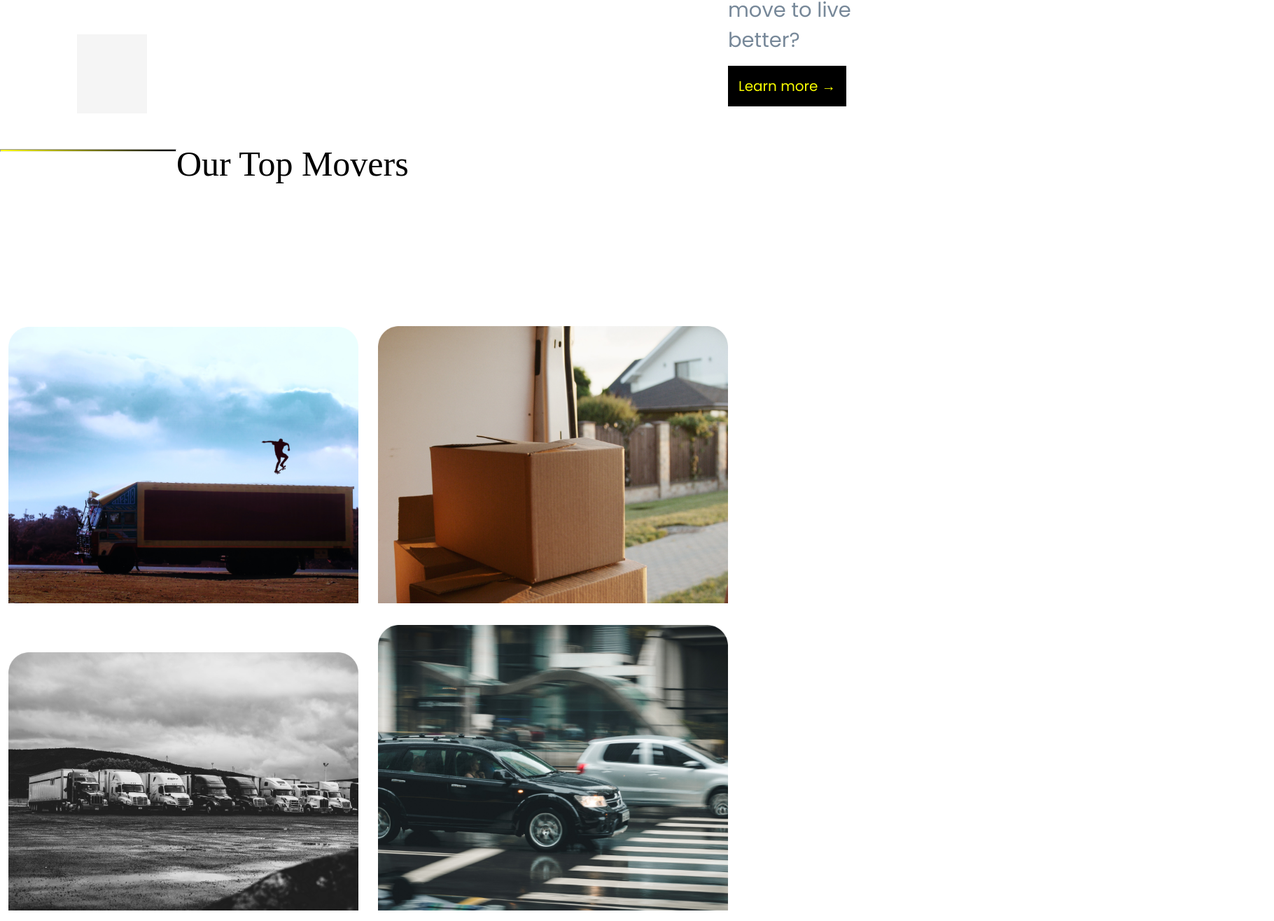
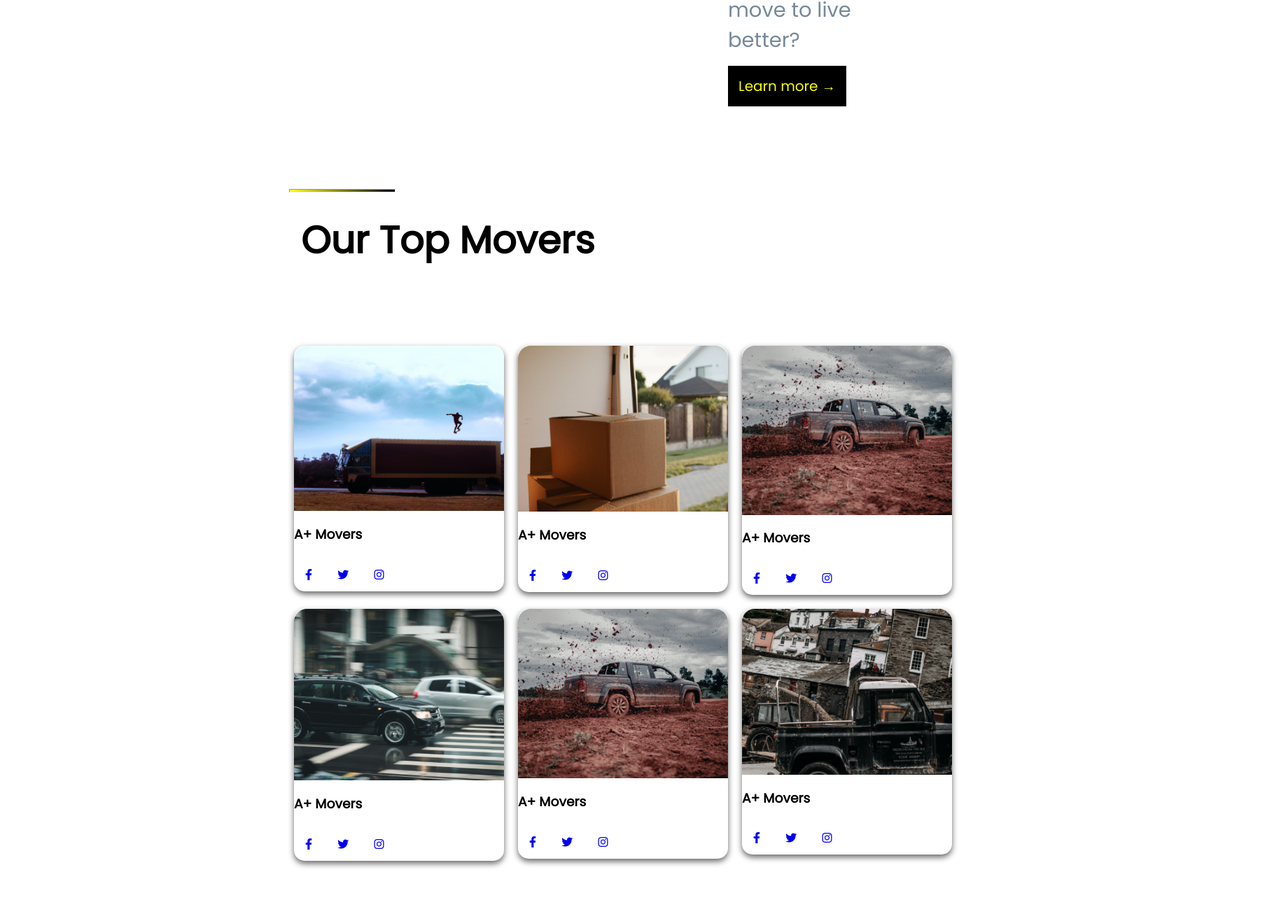
Before and after one commit to alvo254/Moringa-school-IP-2, a plain HTML site: page index.html in a window 1280 px wide. Shown: the part 1010-2326 px from the top of the page at 70% size, 1820 px wide, since content can reach past the window. Drawn offline with Linux system fonts and the light colour scheme; a web font is replaced by a local one.

Commit message:
Better card desgin for index.html

```diff
--- a/assets/style.css
+++ b/assets/style.css
@@ -88,6 +88,55 @@ nav ul li a{
 /* ----------------------------------------------------------end header section end --------------------------------------------------------- */
 
 /* -----------------------------------------------------------start of movers section1 ------------------------------------------------------------ */
+
+#carded{
+    width: 1000;
+    margin-bottom: 120;
+    padding-top: 120;
+    display: inline-block;
+    padding-left: 410;
+    padding-right: 410;
+    /* background-color: #FAFF00; */
+
+}
+
+#carded .dashing{
+    margin-top: 12;
+    margin-left: 3;
+    width: 150;
+    float: left;
+    height: 2.5;
+    background: -webkit-gradient(linear, 0 0, 100% 0, from(yellow), to(black));
+
+}
+#carded .cardedText{
+    margin-left: 20;
+    font-size: 54px;
+}
+.wrap{
+    /* display: inline; */
+    width: 1000px;
+    justify-content: space-between;
+    margin: auto;
+    margin-top: 100px;
+}
+.card{
+    box-shadow: 0 4px 8px 0 rgba(0, 0, 0, 0.6);
+    width: 300px;
+    background-color: #fff;
+    float: left;
+    margin: 10px;
+    border-radius: 15px;
+    background-size: cover;
+
+}
+
+.cont .icons a i{
+    padding: 16;
+    justify-content: space-between;
+    justify-content: center;
+}
+
 
 #hust{
     display: flex;
--- a/index.html
+++ b/index.html
@@ -48,20 +48,96 @@
         </div>
     </section>
 
-    <section id="movers">
-        <div class="imaging">
-            <hr class="dashed">
+    <section id="carded">
+        <hr class="dashing">
+        <h2 class="cardedText">Our Top Movers</h2>
+        <div class="wrap">
 
-            <h2 id="moverTexts">Our Top Movers</h2>
+            <div class="card">
+                <img src="/assets/images/ehem 1.png" style="width: 100%;" alt="">
+                <div class="cont">
+                    <h3>A+ Movers</h3>
+                    <div class="icons">
+                    <a href="#"><i class="fa-brands fa-facebook-f"></i></a>
+                    <a href="#"><i class="fa-brands fa-twitter"></i></a>
+                    <a href="#"><i class="fa-brands fa-instagram"></i></a>
+                    </div>
 
-            <img src="assets/images/ehem 1.png" alt="ehem">
-            <img src="assets/images/wewe 1.png" alt="">
-            <img src="assets/images/movers 1.png" alt="">
-            <img src="assets/images/chapchap 1.png" alt="">
-            <img src="assets/images/mashinani 1.png" alt="">
-            <img src="assets/images/songa 1.png" alt="">
+                </div>
+            </div>
         </div>
+        <div class="wrap">
+            <div class="card">
+                <img src="/assets/images/wewe 1.png" style="width: 100%"; alt="">
+                <div class="cont">
+                    <h3>A+ Movers</h3>
+                    <div class="icons">
+                        <a href="#"><i class="fa-brands fa-facebook-f"></i></a>
+                        <a href="#"><i class="fa-brands fa-twitter"></i></a>
+                        <a href="#"><i class="fa-brands fa-instagram"></i></a>
+                        </div>
+                </div>
+            </div>
+        </div>
+        <div class="wrap">
+            <div class="card">
+                <img src="/assets/images/mashinani 1.png" style="width: 100%"; alt="">
+                <div class="cont">
+                    <h3>A+ Movers</h3>
+                    <div class="icons">
+                        <a href="#"><i class="fa-brands fa-facebook-f"></i></a>
+                        <a href="#"><i class="fa-brands fa-twitter"></i></a>
+                        <a href="#"><i class="fa-brands fa-instagram"></i></a>
+                        </div>
+                </div>
+            </div>
+        </div>
+        <div class="wrap">
+            <div class="card">
+                <img src="/assets/images/chapchap 1.png" style="width: 100%"; alt="">
+                <div class="cont">
+                    <h3>A+ Movers</h3>
+                    <div class="icons">
+                        <a href="#"><i class="fa-brands fa-facebook-f"></i></a>
+                        <a href="#"><i class="fa-brands fa-twitter"></i></a>
+                        <a href="#"><i class="fa-brands fa-instagram"></i></a>
+                        </div>
+                </div>
+            </div>
+        </div>
+        <div class="wrap">
+            <div class="card">
+                <img src="/assets/images/mashinani 1.png" style="width: 100%"; alt="">
+                <div class="cont">
+                    <h3>A+ Movers</h3>
+                    <div class="icons">
+                        <a href="#"><i class="fa-brands fa-facebook-f"></i></a>
+                        <a href="#"><i class="fa-brands fa-twitter"></i></a>
+                        <a href="#"><i class="fa-brands fa-instagram"></i></a>
+                        </div>
+                </div>
+            </div>
+        </div>
+        <div class="wrap">
+            <div class="card">
+                <img src="/assets/images/songa 1.png" style="width: 100%"; alt="">
+                <div class="cont">
+                    <h3>A+ Movers</h3>
+                    <div class="icons">
+                        <a href="#"><i class="fa-brands fa-facebook-f"></i></a>
+                        <a href="#"><i class="fa-brands fa-twitter"></i></a>
+                        <a href="#"><i class="fa-brands fa-instagram"></i></a>
+                        </div>
+                </div>
+            </div>
+        </div>
+
+
+
+
+
     </section>
+
 
     <section id="foot">
     <footer class="lastContainer">
```
